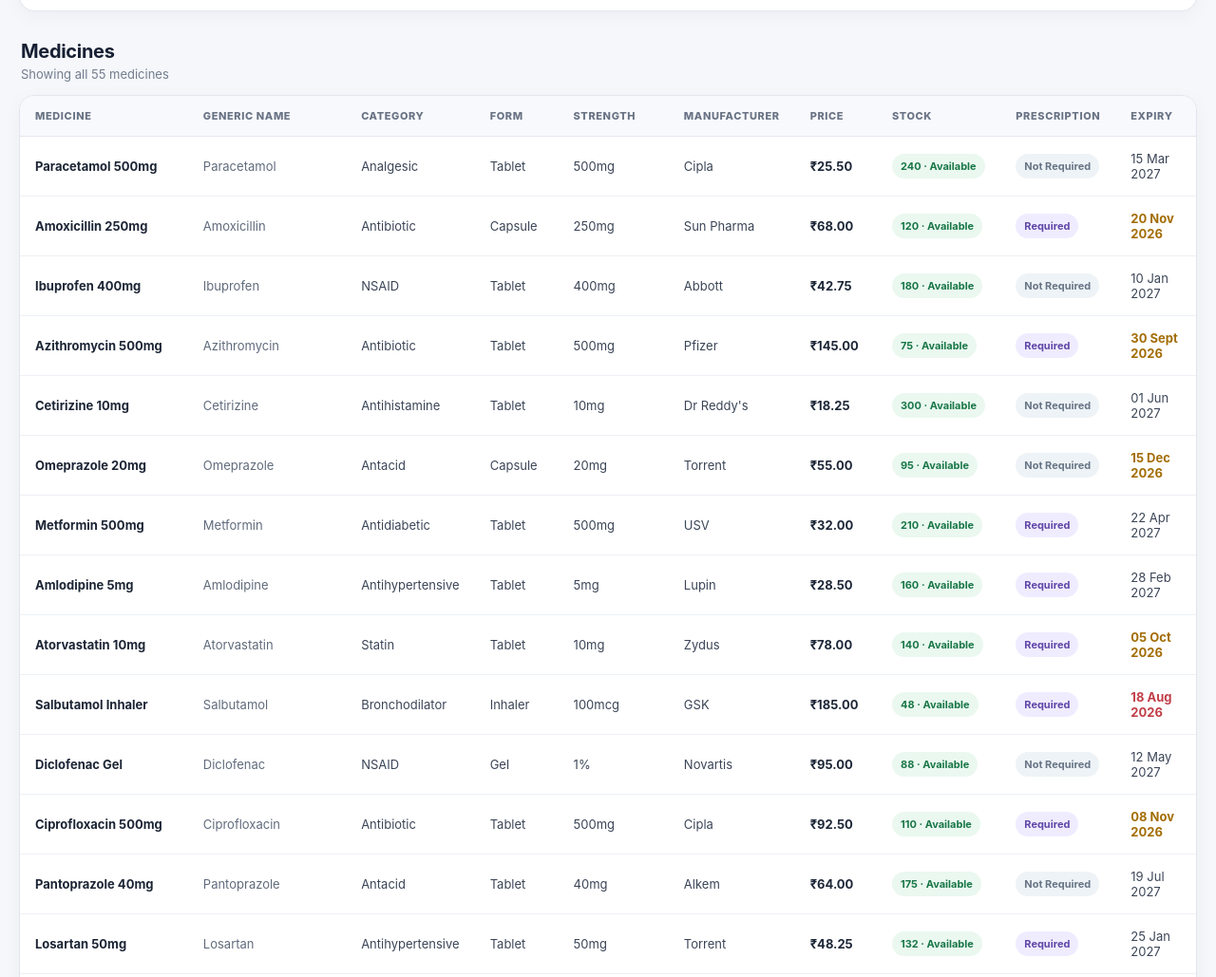
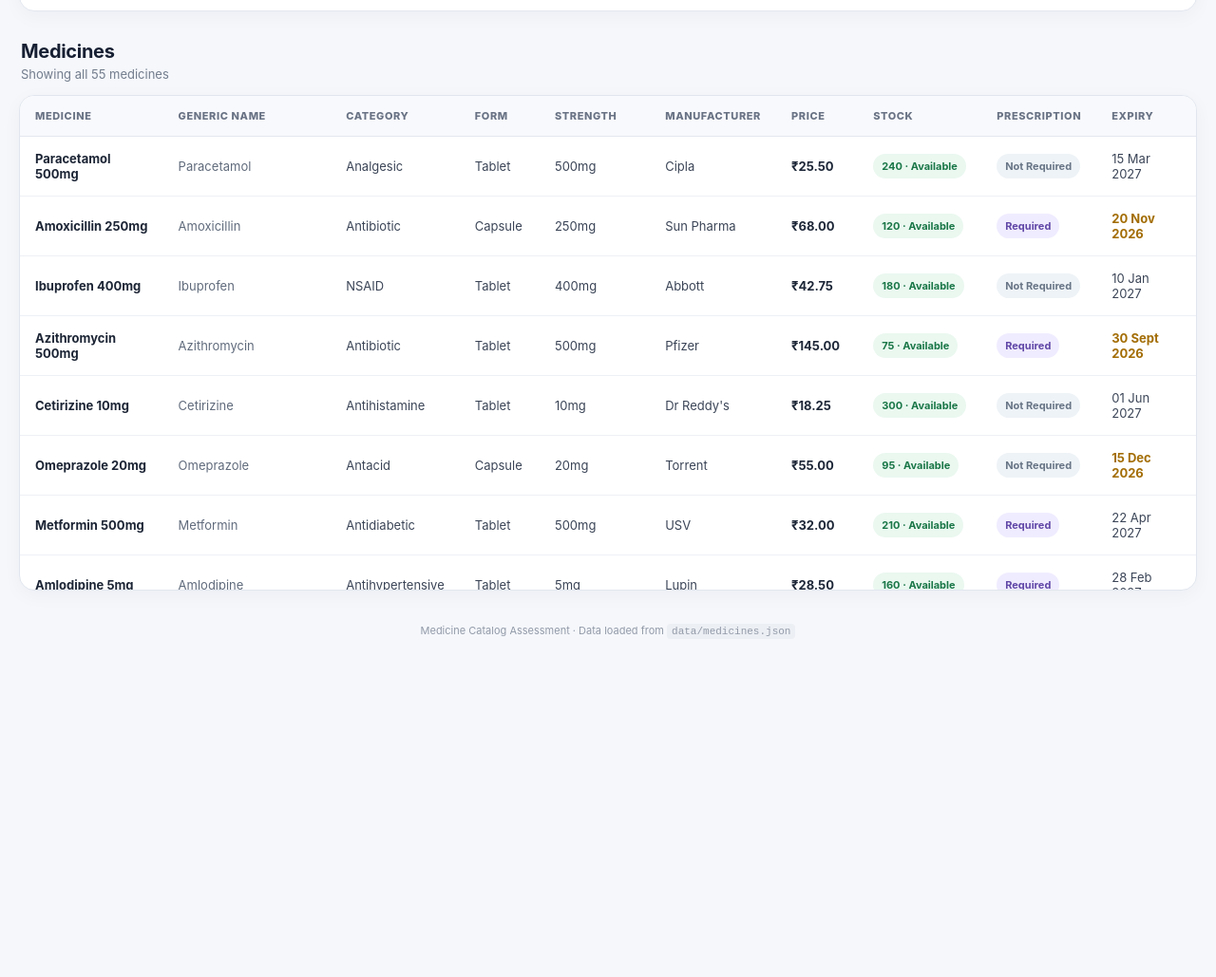
Before and after one commit to PBJI/interview-tasks, a website: page index.html in a window 1280 px wide. Shown: the part 437-1466 px from the top of the page at 95% size. After the commit the page ends 1159 px from the top, so only its background shows below. Drawn offline with Linux system fonts and the light colour scheme.

Commit message:
v0.1.0 Added virtualized list

```diff
--- a/css/styles.css
+++ b/css/styles.css
@@ -704,3 +704,27 @@ footer code {
     margin-top: 24px;
   }
 }
+
+/* Virtualization styles */
+.table-wrapper {
+  overflow-y: auto;
+  max-height: calc(100vh - 280px);
+}
+
+.table-wrapper::-webkit-scrollbar {
+  width: 8px;
+}
+
+.table-wrapper::-webkit-scrollbar-track {
+  background: #f1f1f1;
+  border-radius: 4px;
+}
+
+.table-wrapper::-webkit-scrollbar-thumb {
+  background: #c1c1c1;
+  border-radius: 4px;
+}
+
+.table-wrapper::-webkit-scrollbar-thumb:hover {
+  background: #a8a8a8;
+}
--- a/js/app.js
+++ b/js/app.js
@@ -25,7 +25,15 @@ const state = {
   expiryTo: "",
 
   sortField: "none",
-  sortDirection: "asc"
+  sortDirection: "asc",
+
+  // Virtualization state
+  virtualization: {
+    rowHeight: 52, // Approximate row height in pixels
+    bufferSize: 5, // Extra rows to render above/below viewport
+    scrollTop: 0,
+    containerHeight: 0
+  }
 };
 
 
@@ -82,7 +90,10 @@ const elements = {
     document.getElementById("tableContainer"),
 
   tableBody:
-    document.getElementById("medicineTableBody")
+    document.getElementById("medicineTableBody"),
+
+  tableWrapper:
+    document.querySelector(".table-wrapper")
 };
 
 
@@ -160,11 +171,90 @@ function attachEventListeners() {
     "click",
     loadMedicines
   );
+
+  // Virtualization scroll listener
+  if (elements.tableWrapper) {
+    elements.tableWrapper.addEventListener(
+      "scroll",
+      handleScroll
+    );
+
+    // Track container resize
+    const resizeObserver = new ResizeObserver(
+      handleContainerResize
+    );
+
+    resizeObserver.observe(elements.tableWrapper);
+  }
 }
 
-//
+/* =========================================
+   VIRTUALIZATION
+========================================= */
 
+function handleScroll(event) {
+  state.virtualization.scrollTop = event.target.scrollTop;
+  renderVirtualizedRows();
+}
 
+function handleContainerResize(entries) {
+  if (entries && entries[0]) {
+    state.virtualization.containerHeight = entries[0].contentRect.height;
+  }
+  renderVirtualizedRows();
+}
+
+function getVisibleRange() {
+  const { rowHeight, bufferSize, scrollTop, containerHeight } = state.virtualization;
+  const totalRows = state.filteredMedicines.length;
+
+  if (totalRows === 0) {
+    return { start: 0, end: 0 };
+  }
+
+  const start = Math.max(0, Math.floor(scrollTop / rowHeight) - bufferSize);
+  const visibleCount = Math.ceil(containerHeight / rowHeight);
+  const end = Math.min(totalRows, start + visibleCount + (bufferSize * 2));
+
+  return { start, end };
+}
+
+function renderVirtualizedRows() {
+  const results = state.filteredMedicines;
+
+  if (results.length === 0) {
+    return;
+  }
+
+  const { start, end } = getVisibleRange();
+  const tbody = elements.tableBody;
+
+  if (!tbody) {
+    return;
+  }
+
+  const fragment = document.createDocumentFragment();
+  const totalHeight = results.length * state.virtualization.rowHeight;
+
+  // Top padding for rows above viewport
+  const topPadding = document.createElement("tr");
+  topPadding.style.height = `${start * state.virtualization.rowHeight}px`;
+  fragment.appendChild(topPadding);
+
+  // Render only visible rows
+  for (let i = start; i < end; i++) {
+    fragment.appendChild(createMedicineRow(results[i]));
+  }
+
+  // Bottom padding for rows below viewport
+  const bottomPadding = document.createElement("tr");
+  const bottomHeight = totalHeight - (end * state.virtualization.rowHeight);
+  bottomPadding.style.height = `${Math.max(0, bottomHeight)}px`;
+  fragment.appendChild(bottomPadding);
+
+  tbody.innerHTML = "";
+  tbody.appendChild(fragment);
+}
 
 /* =========================================
    DATA LOADING
@@ -639,8 +729,6 @@ function renderResults() {
   elements.resultsCount.textContent =
     formatResultsCount(results.length);
 
-  elements.tableBody.innerHTML = "";
-
   if (results.length === 0) {
     elements.tableContainer.classList.add(
       "hidden"
@@ -677,18 +765,8 @@ function renderResults() {
     "hidden"
   );
 
-  const fragment =
-    document.createDocumentFragment();
-
-  results.forEach((medicine) => {
-    fragment.appendChild(
-      createMedicineRow(medicine)
-    );
-  });
-
-  elements.tableBody.appendChild(
-    fragment
-  );
+  // Use virtualized rendering for better performance with large datasets
+  renderVirtualizedRows();
 }
 
 
```
